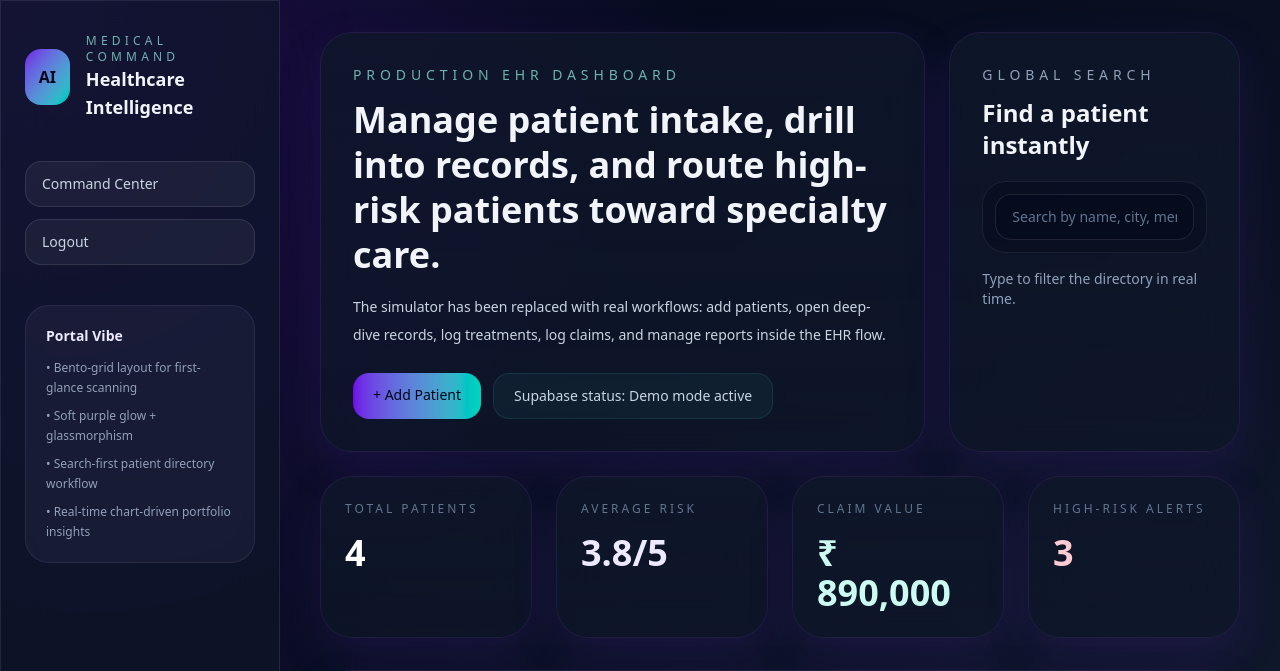
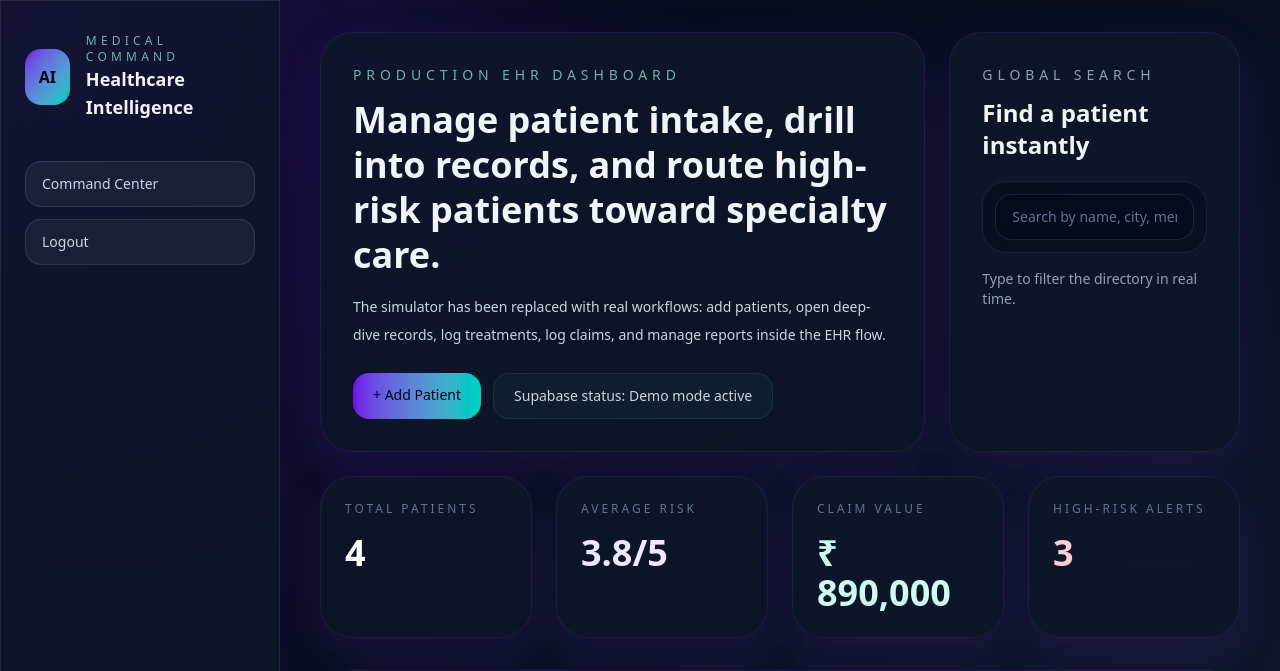
Before and after one commit to akalya2131/AI-Medico_risco, a Flask app: page /dashboard in a window 1280 px wide. Shown: the top 671 px of the page. Run offline with Flask 3, Linux system fonts and the light colour scheme; the visitor is signed in with stand-in values (Sample User, id 1).

Commit message:
updated project

```diff
--- a/templates/layout.html
+++ b/templates/layout.html
@@ -63,15 +63,7 @@
                 <a class="block rounded-2xl border border-white/10 bg-white/5 px-4 py-3 hover:bg-white/10" href="{{ url_for('web.register') }}">Register</a>
                 {% endif %}
             </nav>
-            <div class="mt-10 rounded-3xl border border-violet-300/10 bg-violet-300/5 p-5 text-sm text-slate-300">
-                <p class="font-semibold text-violet-100">Portal Vibe</p>
-                <ul class="mt-3 space-y-2 text-xs leading-5 text-slate-400">
-                    <li>• Bento-grid layout for first-glance scanning</li>
-                    <li>• Soft purple glow + glassmorphism</li>
-                    <li>• Search-first patient directory workflow</li>
-                    <li>• Real-time chart-driven portfolio insights</li>
-                </ul>
-            </div>
+
         </aside>
 
         <main class="px-4 py-6 sm:px-8 lg:px-10 lg:py-8">
```
